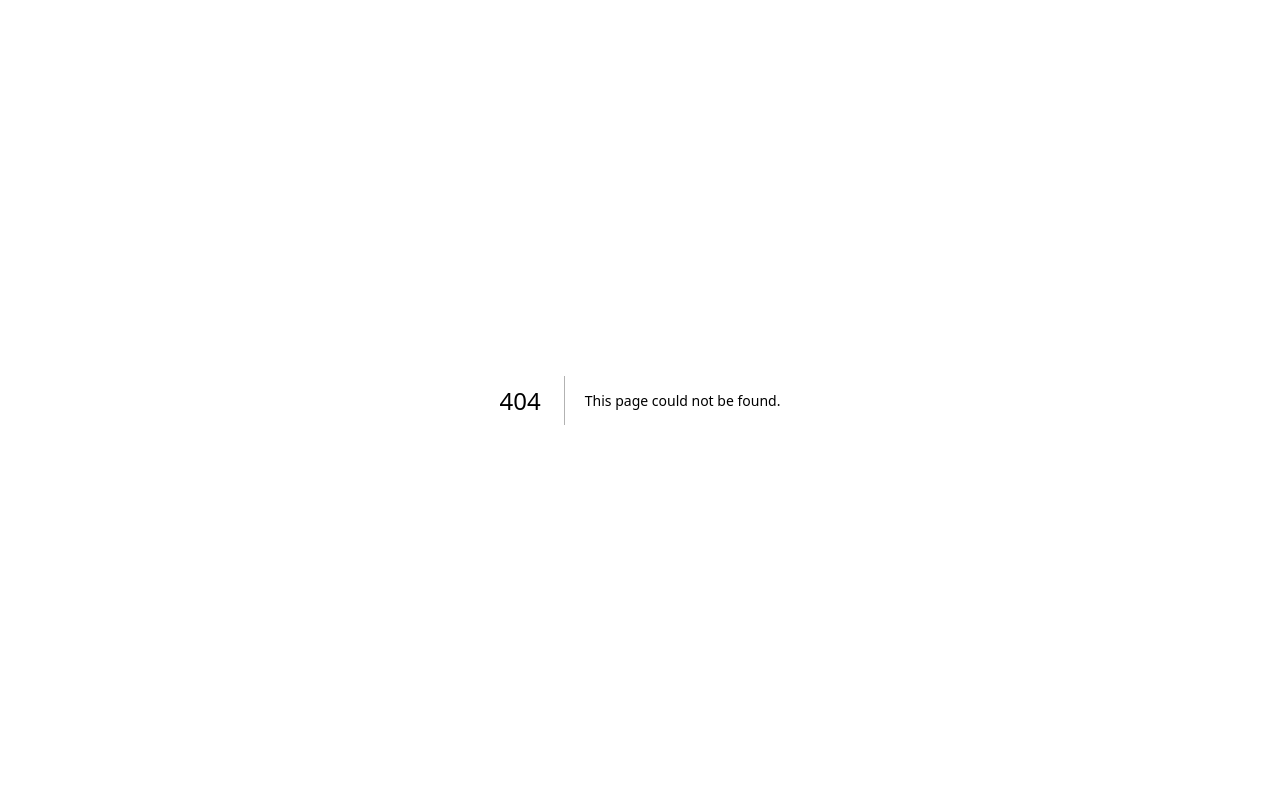
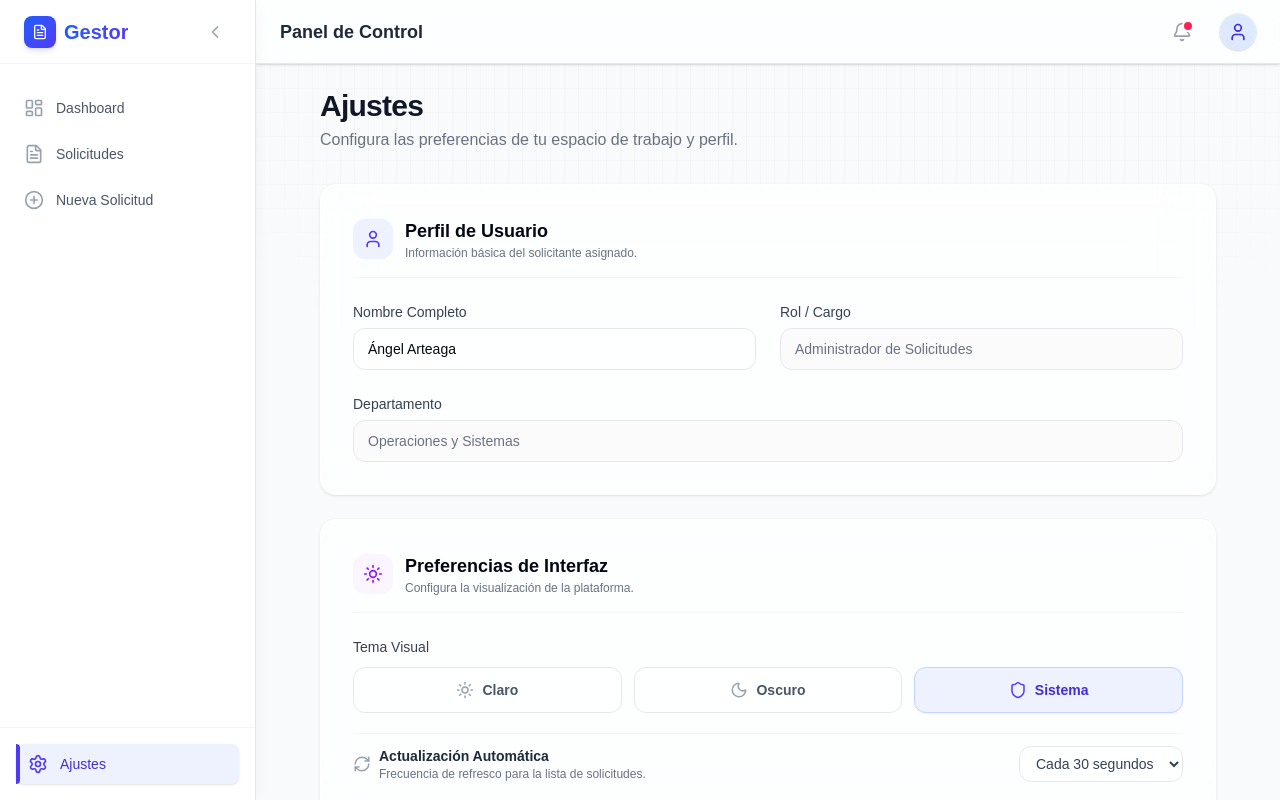
Before and after one commit to artxga/reto-tecnico-scotiabank-front, a Next.js app: page /settings in a window 1280 px wide. Before the commit this address had no page. Built offline with nearby package versions, Linux system fonts and the light colour scheme.

Commit message:
feat: implement user settings page and link it in the sidebar navigation

```diff
--- /dev/null
+++ b/src/app/(dashboard)/settings/page.tsx
@@ -0,0 +1,193 @@
+"use client";
+
+import { useState } from "react";
+import { useToast } from "@/components/ui/toast-context";
+import { User, Volume2, RefreshCw, Shield, Save, Moon, Sun } from "lucide-react";
+
+export default function SettingsPage() {
+  const { toast } = useToast();
+  const [loading, setLoading] = useState(false);
+
+  // Settings state
+  const [profile, setProfile] = useState({
+    name: "Ángel Arteaga",
+    role: "Administrador de Solicitudes",
+    department: "Operaciones y Sistemas"
+  });
+
+  const [theme, setTheme] = useState("system");
+  const [notifications, setNotifications] = useState(true);
+  const [refreshInterval, setRefreshInterval] = useState("30");
+
+  const handleSave = async (e: React.FormEvent) => {
+    e.preventDefault();
+    setLoading(true);
+
+    // Mock API call delay
+    await new Promise((resolve) => setTimeout(resolve, 800));
+
+    setLoading(false);
+    toast("Ajustes guardados exitosamente", "success");
+  };
+
+  return (
+    <div className="space-y-8 max-w-4xl mx-auto">
+      <div>
+        <h2 className="text-3xl font-bold tracking-tight text-gray-900">Ajustes</h2>
+        <p className="text-gray-500 mt-1">Configura las preferencias de tu espacio de trabajo y perfil.</p>
+      </div>
+
+      <form onSubmit={handleSave} className="space-y-6">
+        {/* Profile Card */}
+        <div className="bg-white/70 backdrop-blur-xl rounded-2xl shadow-sm border border-white p-6 sm:p-8 space-y-6">
+          <div className="flex items-center gap-3 border-b border-gray-100 pb-4">
+            <div className="h-10 w-10 rounded-xl bg-indigo-50 flex items-center justify-center text-indigo-600">
+              <User className="h-5 w-5" />
+            </div>
+            <div>
+              <h3 className="text-lg font-bold text-gray-950">Perfil de Usuario</h3>
+              <p className="text-xs text-gray-500">Información básica del solicitante asignado.</p>
+            </div>
+          </div>
+
+          <div className="grid gap-6 sm:grid-cols-2">
+            <div>
+              <label htmlFor="name" className="block text-sm font-medium text-gray-700 mb-1.5">Nombre Completo</label>
+              <input
+                id="name"
+                type="text"
+                value={profile.name}
+                onChange={(e) => setProfile({ ...profile, name: e.target.value })}
+                className="w-full px-3.5 py-2.5 rounded-xl border border-gray-200 bg-white/50 focus:border-indigo-500 focus:ring-2 focus:ring-indigo-500/20 text-gray-950 font-medium transition-all focus:bg-white text-sm outline-hidden"
+              />
+            </div>
+
+            <div>
+              <label htmlFor="role" className="block text-sm font-medium text-gray-700 mb-1.5">Rol / Cargo</label>
+              <input
+                id="role"
+                type="text"
+                value={profile.role}
+                disabled
+                className="w-full px-3.5 py-2.5 rounded-xl border border-gray-200 bg-gray-50/70 text-gray-500 text-sm font-medium outline-hidden"
+              />
+            </div>
+
+            <div className="sm:col-span-2">
+              <label htmlFor="department" className="block text-sm font-medium text-gray-700 mb-1.5">Departamento</label>
+              <input
+                id="department"
+                type="text"
+                value={profile.department}
+                disabled
+                className="w-full px-3.5 py-2.5 rounded-xl border border-gray-200 bg-gray-50/70 text-gray-500 text-sm font-medium outline-hidden"
+              />
+            </div>
+          </div>
+        </div>
+
+        {/* Preferences Card */}
+        <div className="bg-white/70 backdrop-blur-xl rounded-2xl shadow-sm border border-white p-6 sm:p-8 space-y-6">
+          <div className="flex items-center gap-3 border-b border-gray-100 pb-4">
+            <div className="h-10 w-10 rounded-xl bg-purple-50 flex items-center justify-center text-purple-600">
+              <Sun className="h-5 w-5" />
+            </div>
+            <div>
+              <h3 className="text-lg font-bold text-gray-950">Preferencias de Interfaz</h3>
+              <p className="text-xs text-gray-500">Configura la visualización de la plataforma.</p>
+            </div>
+          </div>
+
+          <div className="space-y-5">
+            {/* Theme Selector */}
+            <div>
+              <label className="block text-sm font-medium text-gray-700 mb-2.5">Tema Visual</label>
+              <div className="grid grid-cols-3 gap-3">
+                {[
+                  { value: "light", label: "Claro", icon: Sun },
+                  { value: "dark", label: "Oscuro", icon: Moon },
+                  { value: "system", label: "Sistema", icon: Shield }
+                ].map((item) => {
+                  const Icon = item.icon;
+                  const active = theme === item.value;
+                  return (
+                    <button
+                      key={item.value}
+                      type="button"
+                      onClick={() => setTheme(item.value)}
+                      className={`flex flex-col sm:flex-row items-center justify-center gap-2 py-3 px-4 rounded-xl border text-sm font-semibold transition-all ${
+                        active
+                          ? "bg-indigo-50 border-indigo-200 text-indigo-700 shadow-xs"
+                          : "border-gray-200 bg-white/50 text-gray-600 hover:bg-white hover:text-gray-950"
+                      }`}
+                    >
+                      <Icon className={`h-4.5 w-4.5 ${active ? "text-indigo-600" : "text-gray-400"}`} />
+                      <span>{item.label}</span>
+                    </button>
+                  );
+                })}
+              </div>
+            </div>
+
+            {/* Refresh Interval */}
+            <div className="flex flex-col sm:flex-row sm:items-center justify-between gap-4 py-3 border-t border-gray-100">
+              <div className="flex items-center gap-2">
+                <RefreshCw className="h-4.5 w-4.5 text-gray-400" />
+                <div>
+                  <p className="text-sm font-semibold text-gray-800">Actualización Automática</p>
+                  <p className="text-xs text-gray-500">Frecuencia de refresco para la lista de solicitudes.</p>
+                </div>
+              </div>
+              <select
+                value={refreshInterval}
+                onChange={(e) => setRefreshInterval(e.target.value)}
+                className="px-3 py-2 rounded-xl border border-gray-200 bg-white/50 text-gray-700 font-medium text-sm focus:border-indigo-500 focus:ring-2 focus:ring-indigo-500/20 outline-hidden"
+              >
+                <option value="10">Cada 10 segundos</option>
+                <option value="30">Cada 30 segundos</option>
+                <option value="60">Cada 1 minuto</option>
+                <option value="0">Desactivado</option>
+              </select>
+            </div>
+
+            {/* Notification Switch */}
+            <div className="flex items-center justify-between py-3 border-t border-gray-100">
+              <div className="flex items-center gap-2">
+                <Volume2 className="h-4.5 w-4.5 text-gray-400" />
+                <div>
+                  <p className="text-sm font-semibold text-gray-800">Alertas de Sonido</p>
+                  <p className="text-xs text-gray-500">Emitir sonido en notificaciones importantes.</p>
+                </div>
+              </div>
+              <button
+                type="button"
+                onClick={() => setNotifications(!notifications)}
+                className={`relative inline-flex h-6 w-11 flex-shrink-0 cursor-pointer rounded-full border-2 border-transparent transition-colors duration-200 ease-in-out focus:outline-hidden ${
+                  notifications ? "bg-indigo-600" : "bg-gray-200"
+                }`}
+              >
+                <span
+                  className={`pointer-events-none inline-block h-5 w-5 transform rounded-full bg-white shadow-sm ring-0 transition duration-200 ease-in-out ${
+                    notifications ? "translate-x-5" : "translate-x-0"
+                  }`}
+                />
+              </button>
+            </div>
+          </div>
+        </div>
+
+        {/* Action Button */}
+        <div className="flex justify-end pt-4">
+          <button
+            type="submit"
+            disabled={loading}
+            className="w-full sm:w-auto bg-gradient-to-r from-blue-600 to-indigo-600 text-white px-6 py-3 rounded-xl shadow-md hover:shadow-lg hover:from-blue-700 hover:to-indigo-700 transition-all font-semibold inline-flex items-center justify-center gap-2 transform active:scale-98 disabled:opacity-75 disabled:pointer-events-none"
+          >
+            <Save className="h-4 w-4" />
+            {loading ? "Guardando..." : "Guardar Ajustes"}
+          </button>
+        </div>
+      </form>
+    </div>
+  );
+}
--- a/src/components/layout/sidebar.tsx
+++ b/src/components/layout/sidebar.tsx
@@ -98,22 +98,31 @@ export function Sidebar({ isMobileOpen, onCloseMobile }: SidebarProps) {
       </nav>
 
       <div className="border-t border-gray-100 p-4">
-        <button
+        <Link
+          href="/settings"
           title={isCollapsed ? "Ajustes" : undefined}
+          onClick={onCloseMobile}
           className={cn(
-            "group flex w-full items-center py-2 text-sm font-medium text-gray-600 rounded-lg hover:bg-gray-50 hover:text-indigo-600 transition-colors",
+            "group flex w-full items-center py-2.5 text-sm font-medium rounded-lg transition-all duration-200 relative",
+            pathname === "/settings"
+              ? "bg-indigo-50 text-indigo-700 shadow-sm"
+              : "text-gray-600 hover:bg-gray-50 hover:text-indigo-600",
             isCollapsed ? "md:justify-center md:px-0 justify-start px-3" : "justify-start px-3"
           )}
         >
+          {pathname === "/settings" && (
+            <span className="absolute left-0 top-0 h-full w-1 bg-indigo-600 rounded-r-full" />
+          )}
           <Settings
             className={cn(
-              "h-5 w-5 text-gray-400 group-hover:text-indigo-500 transition-transform group-hover:rotate-45",
+              "h-5 w-5 transition-all duration-200 group-hover:rotate-45",
+              pathname === "/settings" ? "text-indigo-600" : "text-gray-400 group-hover:text-indigo-500 group-hover:scale-110",
               "mr-3",
               isCollapsed && "md:mr-0"
             )}
           />
           <span className={cn("truncate", isCollapsed && "md:hidden")}>Ajustes</span>
-        </button>
+        </Link>
       </div>
     </div>
   );
```
